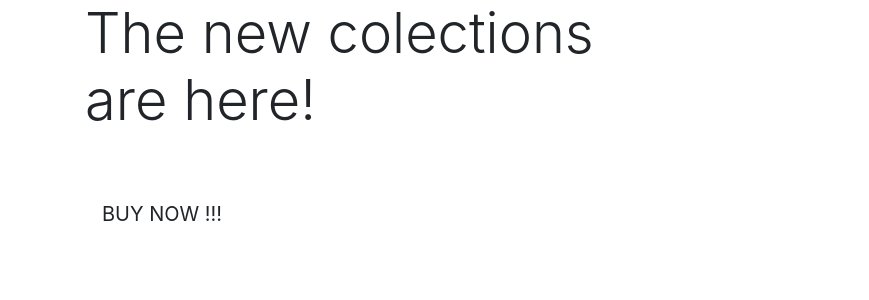
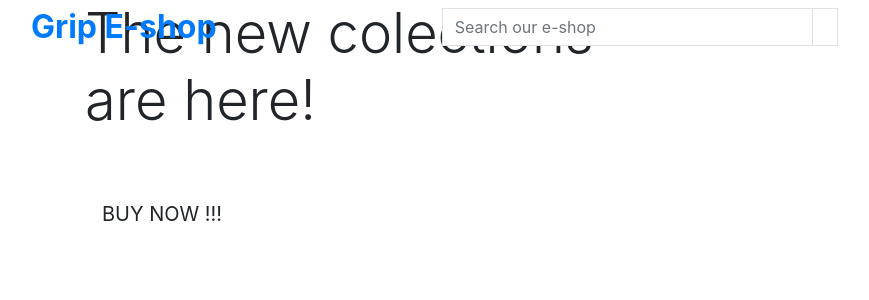
Before and after one commit to RockyPraxe/GRIP, a Django app: page / in a window 1280 px wide. Shown: the top 300 px of the page, without its empty margins (0-869 px from the left). Run offline with Django 3.2, Linux system fonts and the light colour scheme; some libraries are stand-ins or nearby versions.

Commit message:
Added main page header

```diff
--- a/templates/base.html
+++ b/templates/base.html
@@ -40,7 +40,36 @@
 </head>
 
 <body>
-    <header class="container-fluid fixed-top"></header>
+    <header class="container-fluid fixed-top">
+        <div class="row">
+            <div class="col-12 col-lg-4 my-auto py-1 py-lg-0 text-center text-lg-left">
+                <a href="{% url 'home' %}" class="nav-link main-logo-link">
+                    <h2 class="logo-font text-black my-0"><strong>Grip E-shop</strong></h2>
+                </a>
+            </div>
+            <div class="col-12 col-lg-4 my-auto py-1 py-lg-0">
+                <form action="" method="GET">
+                    <div class="input-group w-100">
+                        <input type="text" class="form-control border border-black rounded-0" type="text" name="q"
+                            placeholder="Search our e-shop">
+                        <div class="input-group-append">
+                            <button class="form-control btn btn-black border border-black rounded-0" type="submit">
+                                <span class="icon">
+                                    <i class="fas fa-search"></i>
+                                </span>
+                            </button>
+                        </div>
+                    </div>
+                </form>
+            </div>
+            <div class="col-12 col-lg-4 my-auto py-1 py-lg-0">
+                <ul class="list-inline list-unstyled text-center text-lg-right my-0">
+                    <li class="list-inline-item dropdown"></li>
+                    <li class="list-inline-item"></li>
+                </ul>
+            </div>
+        </div>
+    </header>
 
     {% if messages %}
     <div class="message-container"></div>
```
